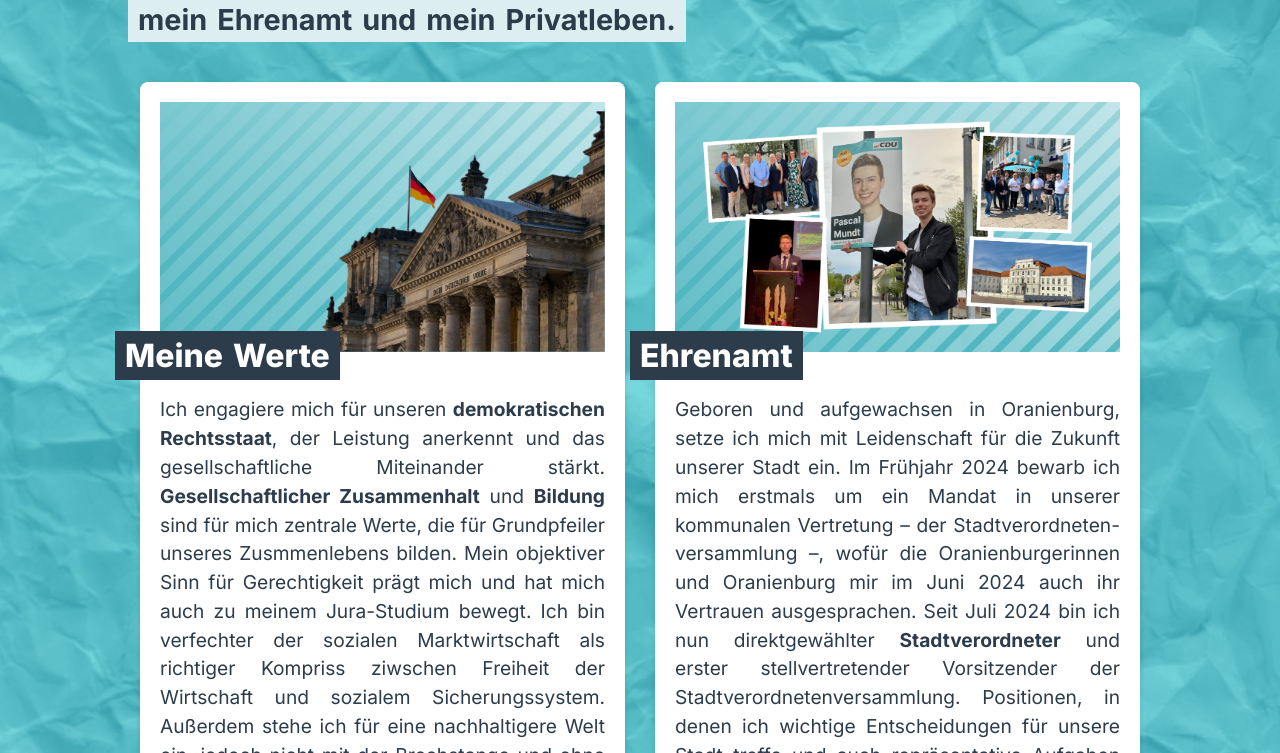
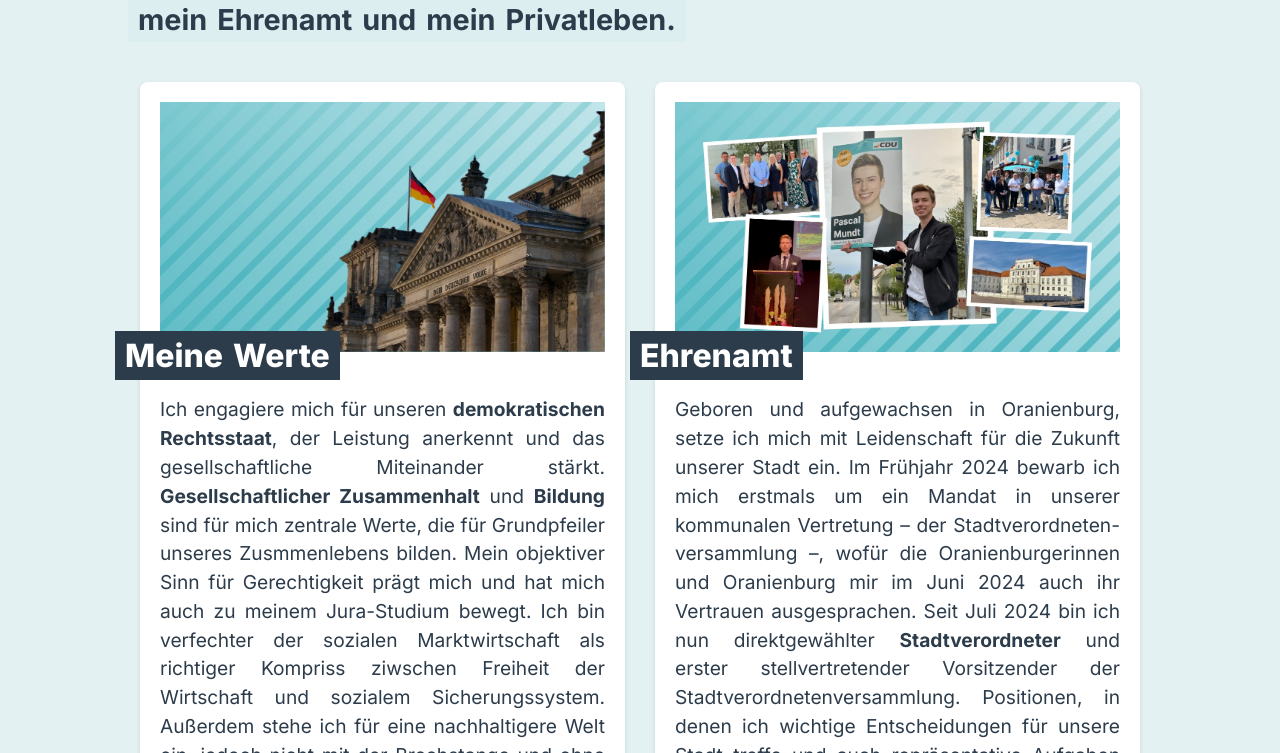
Before and after one commit to pascal-mundt/pascal-mundt.github.io, a plain HTML site: page ueber-mich.html in a window 1280 px wide. Shown: the part 410-1163 px from the top of the page. Drawn offline with Linux system fonts and the light colour scheme.

Commit message:
v3.3
Signed-off-by: pascal-mundt <pascal.mundt@mail.de>

```diff
--- a/ueber-mich.html
+++ b/ueber-mich.html
@@ -19,7 +19,7 @@
     body {
       font-family: "Inter", "Arial", sans-serif;
       color: #2D3C4B;
-      background: #52b7c1 url('paper-background.jpeg') repeat center center ;
+      background: rgba(221, 238, 241, 0.8);
       background-size: cover;
       min-height: 100vh;
     }
```
